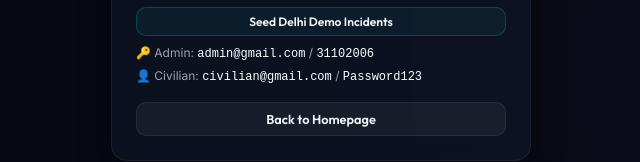
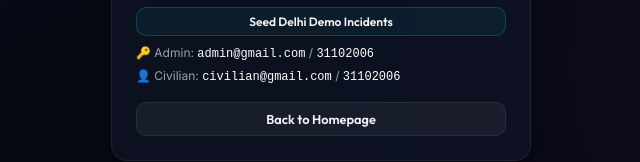
Before and after one commit to Mir-Sarfaraz-Ahmed/civicpulse-ai, a React (Vite) app in the folder frontend/: page / in a window 1280 px wide. Both pictures are taken after a click on the button "Report a Civic Issue". Shown: the part 574-736 px from the top of the page, without its empty margins (319-959 px from the left). Built offline with nearby package versions, Linux system fonts and the light colour scheme; no server answers.

Commit message:
Update civilian password display to 31102006

```diff
--- a/frontend/src/App.jsx
+++ b/frontend/src/App.jsx
@@ -383,7 +383,7 @@ export default function App() {
 
               <div style={{ color: 'var(--text-muted)', fontSize: '0.75rem', display: 'flex', flexDirection: 'column', gap: '4px' }}>
                 <div>🔑 Admin: <span style={{ color: '#fff', fontFamily: 'monospace' }}>admin@gmail.com</span> / <span style={{ color: '#fff', fontFamily: 'monospace' }}>31102006</span></div>
-                <div>👤 Civilian: <span style={{ color: '#fff', fontFamily: 'monospace' }}>civilian@gmail.com</span> / <span style={{ color: '#fff', fontFamily: 'monospace' }}>Password123</span></div>
+                <div>👤 Civilian: <span style={{ color: '#fff', fontFamily: 'monospace' }}>civilian@gmail.com</span> / <span style={{ color: '#fff', fontFamily: 'monospace' }}>31102006</span></div>
               </div>
             </div>
 
```
